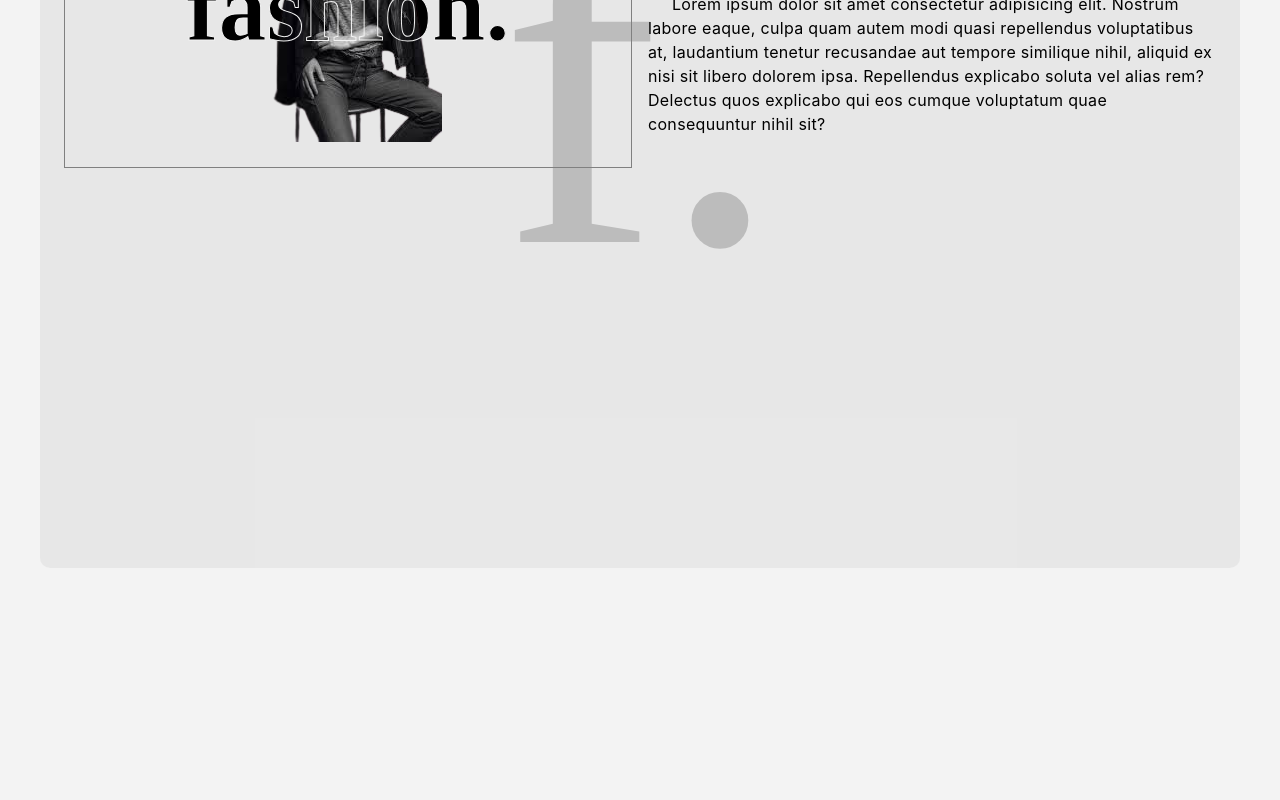
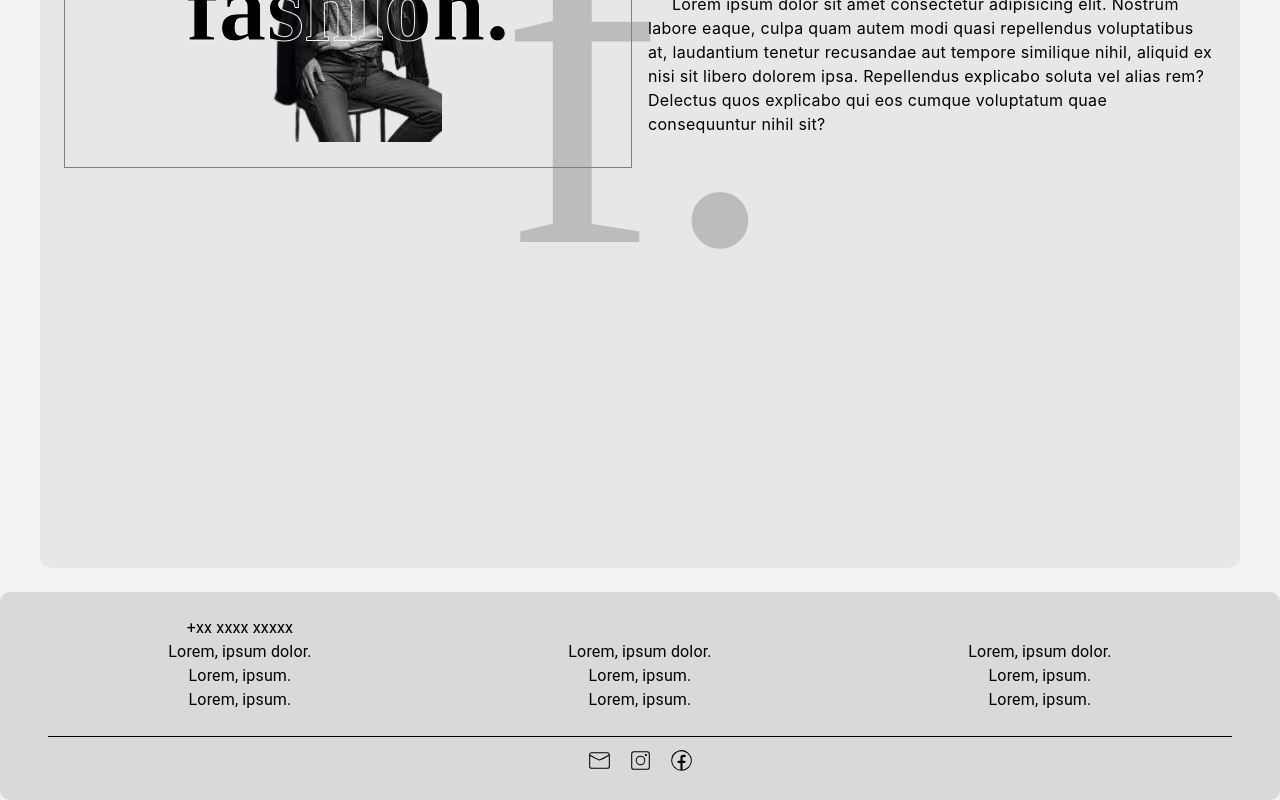
Before and after one commit to mrnitj/Fashion., a React (Vite) app: page /sample in a window 1280 px wide. Shown: the part 853-1653 px from the top of the page. Before the commit the page ends 1421 px from the top, so only its background shows below. Built offline with nearby package versions, Linux system fonts and the light colour scheme; a web font is replaced by a local one.

Commit message:
footer updated

```diff
--- a/src/Components/Footer.tsx
+++ b/src/Components/Footer.tsx
@@ -8,7 +8,7 @@ const Footer = () => {
     return (
         <Stack
             className="footerStack"
-            sx={{ backgroundColor: "#D9D9D9", height: "40vh", borderRadius: "20px", padding: "0 2rem 0" }}
+            sx={{ backgroundColor: "#d9d9d9", height: "40vh", borderRadius: "20px", padding: "0 2rem 0" }}
         >
             <Box
                 className="footerMainbox"
--- a/src/Components/Home/StorySection.tsx
+++ b/src/Components/Home/StorySection.tsx
@@ -100,7 +100,7 @@ const TextContainer = styled(Box)(({ theme }) => ({
 
 const StorySection = () => {
     return (
-        <MainContainer>
+        <MainContainer maxWidth='lg'>
             <MainTitle>Our Story</MainTitle>
             <GridContainer container spacing={2}>
                 <GridItem item xs={12} md={6}>
--- /dev/null
+++ b/src/Components/roots/Footer.jsx
@@ -0,0 +1,108 @@
+import { Box, Container, Grid, List, ListItem, ListItemText, styled, Typography } from "@mui/material";
+import React from "react";
+import { CiMail } from "react-icons/ci";
+import { CiInstagram } from "react-icons/ci";
+import { CiFacebook } from "react-icons/ci";
+
+const MainContainer = styled(Container)(({ theme }) => ({
+    background: "#d9d9d9",
+    padding: "1rem 3rem !important",
+    borderRadius: "10px",
+    marginTop: "1.5rem",
+}));
+
+const GridContainer = styled(Grid)(({ theme }) => ({
+    // background: "red",
+    alignItems: "flex-end",
+}));
+
+const GridItem = styled(Grid)(({ theme }) => ({}));
+
+
+
+const Lists = styled(List)(({ theme }) => ({
+    [theme.breakpoints.down('sm')]:{
+        borderBottom:'1px solid'
+    }
+}));
+const Listitm = styled(ListItem)(({ theme }) => ({
+    display: "flex",
+    justifyContent: "center",
+    [theme.breakpoints.down("sm")]: {
+        justifyContent: "flex-start",
+    },
+}));
+const ListText = styled(Typography)(({ theme }) => ({}));
+
+const SocialMedia = styled(Box)(({theme})=>({
+    height: "3rem",
+    marginTop:'1rem',
+    display:'flex',
+    alignItems:'center',
+    justifyContent:'center',
+    gap:'1rem',
+    borderTop:'1px solid',
+    [theme.breakpoints.down('sm')]:{
+        border:'none'
+    }
+
+}));
+
+const Footer = () => {
+    return (
+        <MainContainer maxWidth="xl">
+            <GridContainer container spacing={2}>
+                <GridItem item xs={12} sm={6} md={4}>
+                    <Lists>
+                        <Listitm disablePadding>
+                            <ListText>+xx xxxx xxxxx</ListText>
+                        </Listitm>
+                        <Listitm disablePadding>
+                            <ListText>Lorem, ipsum dolor.</ListText>
+                        </Listitm>
+                        <Listitm disablePadding>
+                            <ListText>Lorem, ipsum.</ListText>
+                        </Listitm>
+                        <Listitm disablePadding>
+                            <ListText>Lorem, ipsum.</ListText>
+                        </Listitm>
+                    </Lists>
+                </GridItem>
+                <GridItem item xs={12} sm={6} md={4}>
+                    <Lists>
+                        <Listitm disablePadding></Listitm>
+                        <Listitm disablePadding>
+                            <ListText>Lorem, ipsum dolor.</ListText>
+                        </Listitm>
+                        <Listitm disablePadding>
+                            <ListText>Lorem, ipsum.</ListText>
+                        </Listitm>
+                        <Listitm disablePadding>
+                            <ListText>Lorem, ipsum.</ListText>
+                        </Listitm>
+                    </Lists>
+                </GridItem>
+                <GridItem item xs={12} sm={6} md={4}>
+                    <Lists>
+                        <Listitm disablePadding>
+                            <ListText>Lorem, ipsum dolor.</ListText>
+                        </Listitm>
+                        <Listitm disablePadding>
+                            <ListText>Lorem, ipsum.</ListText>
+                        </Listitm>
+                        <Listitm disablePadding>
+                            <ListText>Lorem, ipsum.</ListText>
+                        </Listitm>
+                    </Lists>
+                </GridItem>
+            </GridContainer>
+            <SocialMedia>
+                <CiMail style={{fontSize:'25px', color:"black"}}/>
+                <CiInstagram style={{fontSize:'25px', color:"black"}}/>
+                <CiFacebook style={{fontSize:'25px', color:"black"}}/>
+            </SocialMedia>
+        </MainContainer>
+    );
+};
+
+export default Footer;
--- a/src/Components/roots/MainNavbar.tsx
+++ b/src/Components/roots/MainNavbar.tsx
@@ -10,6 +10,13 @@ const Navbar = styled(Container)(({ theme }) => ({
     fontFamily: "inter",
     height: "4rem",
     borderBottom: "1px solid grey",
+    // padding: "0 6rem !important",
+    // [theme.breakpoints.down("md")]: {
+    //     padding: '0 24px !important',
+    // },
+    // [theme.breakpoints.down('sm')]:{
+    //     padding:'0 16px !important'
+    // }
 }));
 const Plus1 = styled(Typography)(({ theme }) => ({
     textTransform: "uppercase",
@@ -52,7 +59,7 @@ const MenuDots = styled(Box)(({ theme }) => ({}));
 
 const MainNavbar = () => {
     return (
-        <Navbar maxWidth={"lg"}>
+        <Navbar maxWidth={"xl"}>
             <Plus1>+1</Plus1>
             <Lookbook>Lookbook</Lookbook>
             <Links>
--- a/src/Pages/Sample.tsx
+++ b/src/Pages/Sample.tsx
@@ -3,6 +3,7 @@ import MainNavbar from "../Components/roots/MainNavbar";
 import { Stack } from "@mui/material";
 import HeroSection from "../Components/Home/HeroSection";
 import StorySection from "../Components/Home/StorySection";
+import Footer from '../Components/roots/Footer'
 
 const Sample = () => {
     return (
@@ -10,6 +11,7 @@ const Sample = () => {
             <MainNavbar />
             <HeroSection />
             <StorySection />
+            <Footer/>
         </div>
     );
 };
```
